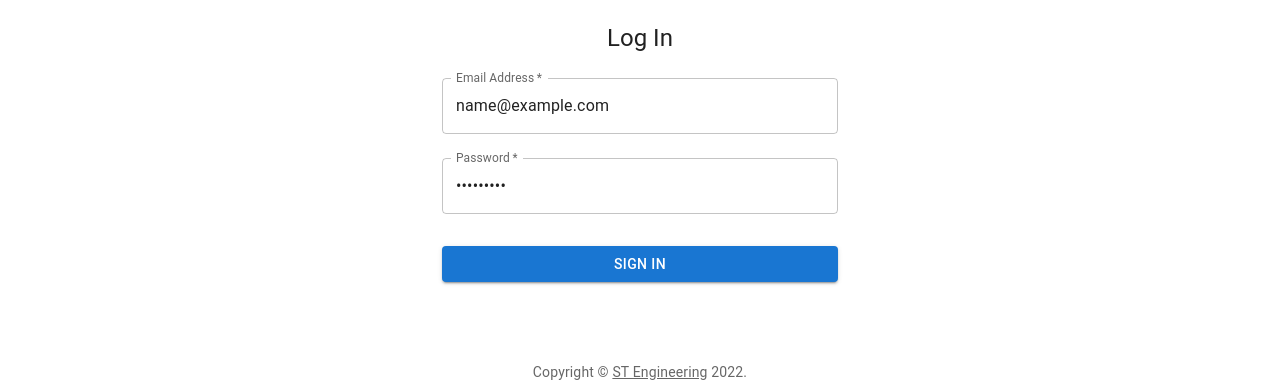
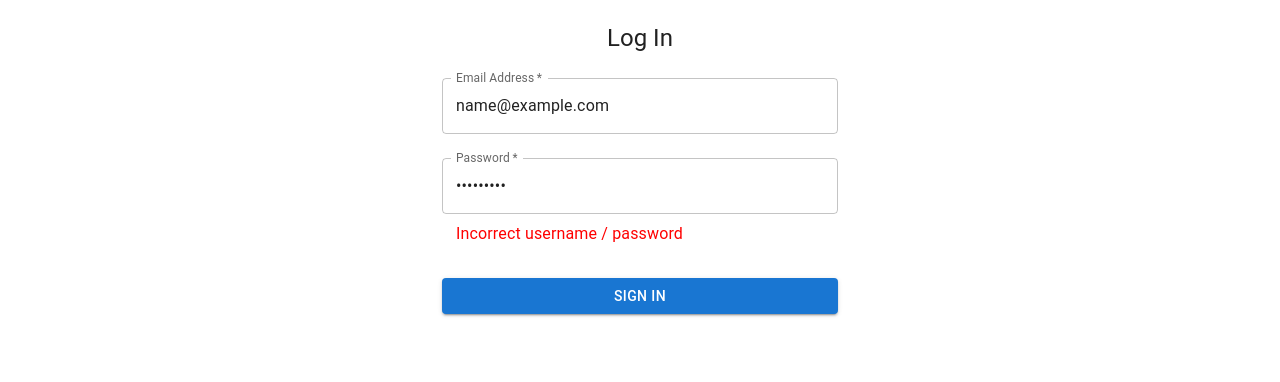
Before and after one commit to st-eng-sutd-capstone-2022/capstone_frontend, a React (Create React App) app: page /login in a window 1280 px wide. Both pictures are taken after typing "name@example.com", "Sample123" into the empty fields and a click on the button "SIGN IN". Shown: the part 211-593 px from the top of the page. Built offline with nearby package versions, Linux system fonts and the light colour scheme; no server answers.

Commit message:
test login

```diff
--- a/src/screens/auth/Login.js
+++ b/src/screens/auth/Login.js
@@ -35,9 +35,11 @@ const theme = createTheme();
 export default function Login() {
   const auth = useContext(AuthContext);
   const navigate = useNavigate();
+  const [errorPrompt,setErrorPrompt] = React.useState(false);
 
   const handleSubmit = async event => {
     event.preventDefault();
+    setErrorPrompt(false);
     const data = new FormData(event.currentTarget);
     try {
       const response = await apiClient.post('/auth/login', {
@@ -50,6 +52,7 @@ export default function Login() {
     }
     catch (err) {
       console.log(err);
+      setErrorPrompt(true);
     }
 
   };
@@ -82,6 +85,7 @@ export default function Login() {
               name="email"
               autoComplete="email"
               autoFocus
+              data-cy="email-input"
             />
             <TextField
               margin="normal"
@@ -92,9 +96,22 @@ export default function Login() {
               type="password"
               id="password"
               autoComplete="current-password"
+              data-cy="password-input"
             />
-
+            {errorPrompt && (
+                  <Typography
+                    style={{
+                      alignSelf: "flex-start",
+                      margin: "0px 14px 8px 14px",
+                      color: "red",
+                    }}
+                    data-cy="status-text"
+                  >
+                    Incorrect username / password
+                  </Typography>
+            )}
             <Button
+              data-cy="login-button"
               type="submit"
               fullWidth
               variant="contained"
```
Also changed, not shown: 1 other file (tests, documents, lock files or other folders).
